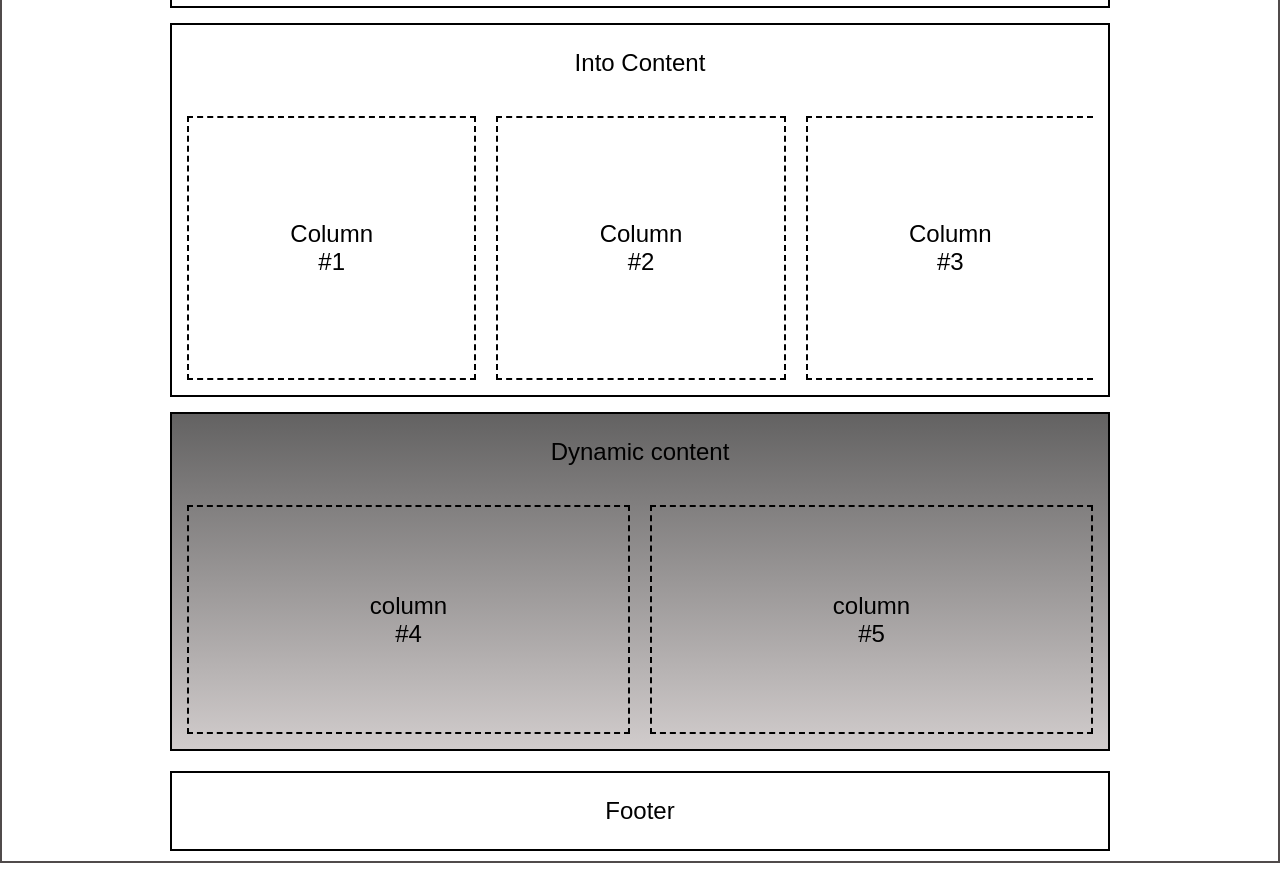
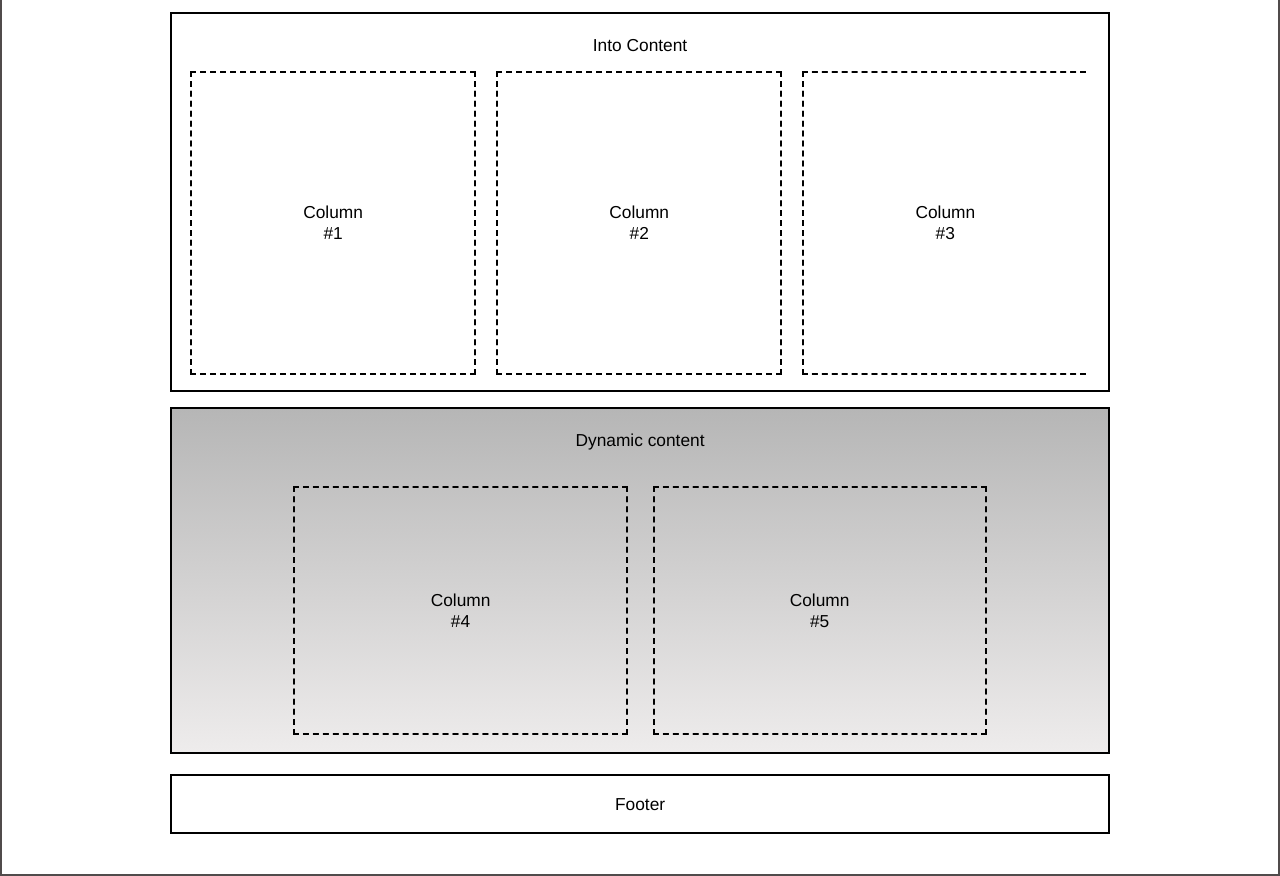
Before and after one commit to amartine59/modelbox_2, a plain HTML site: page index.html in a window 1280 px wide. Shown: the part 150-1026 px from the top of the page. Drawn offline with Linux system fonts and the light colour scheme.

Commit message:
Fixed the font used and some spacing around column 1-3 q :q

```diff
--- a/css/style.css
+++ b/css/style.css
@@ -1,40 +1,44 @@
 
 body{
   margin: 0;
-  padding: 0;
+  padding: 30px;
   text-align: center;
-  font-family: Arial, Helvetica, sans-serif;
-  font-size: 24px;
+  font-family: Helvetica, Sans-serif;
+  font-weight: lighter;
+  font-size: 13pt;
   min-width: 940px;
   border: 2px solid #504b4b;
 
 }
+p{margin:0px;}
 
 .container{
   width: 940px;
   margin: 0 auto;
 }
-
+.push-bottom{margin-bottom: 20px;}
 .d-flex{display: flex;}
 .justify-center{justify-content: center;}
 .align-center{align-items: center}
-.justify-content{justify-content: space-evenly;}
+.justify-content{justify-content:first baseline;}
 
 .header-wrapper{
   border: 2px solid black;
   margin-bottom: 15px;
+  height: 70px;
 }
 .into-content{
   border: 2px solid black;
   margin-bottom: 15px;
+
 }
 .column-wrapper{
-  padding: 15px;
+  padding: 15px 8px 15px 18px;
 }
 .column-1-3{
-  height: 260px;
+  height: 300px;
   border: 2px dashed black;
-  width: 100%;
+  width: 31%;
   margin-right:20px;
 }
 .column-2{
@@ -44,24 +48,25 @@ body{
 
 .dynamic-content{
   border: 2px solid black;
-  background: linear-gradient(rgb(99, 98, 98),rgb(209, 204, 204));
+  background: linear-gradient(rgb(182, 182, 182),rgb(238, 236, 236));
   margin-bottom:20px;
 }
 .content-wrapper{
-  padding: 15px;
+  padding: 15px 22px 17px 22px;
 }
 
 .column-4-5{
-  height: 225px;
+  height: 245px;
   border: 2px dashed black;
-  width: 100%;
+  width: 37%;
 }
 
 .column-4{
-  margin-right: 20px;
+  margin-right: 25px;
 }
 
 .footer{
   border: 2px solid black;
   margin-bottom: 10px;
+  height: 56px;
 }
--- a/index.html
+++ b/index.html
@@ -9,12 +9,12 @@
 </head>
 <body>
   <div class="container">
-    <p>Page</p>
+    <p class="push-bottom">Page</p>
     <header class="header-wrapper d-flex justify-center align-center">
       <p>Header</p>
     </header>
     <div class="into-content">
-      <p>Into Content</p>
+      <p><br/>Into Content</p>
       <div class="column-wrapper d-flex justify-content">
         <article class="column-1-3 d-flex justify-center align-center">
           <p>Column<br/>#1</p>
@@ -28,13 +28,13 @@
       </div>
     </div>
     <div class="dynamic-content">
-      <p>Dynamic content</p>
-      <div class="content-wrapper d-flex justify-content">
+      <p class="push-bottom"><br/>Dynamic content</p>
+      <div class="content-wrapper d-flex justify-center">
         <article class="column-4-5 column-4 d-flex justify-center align-center">
-          <p>column<br/>#4</p>
+          <p>Column<br/>#4</p>
         </article>
         <article class="column-4-5 d-flex justify-center align-center">
-          <p>column<br/>#5</p>
+          <p>Column<br/>#5</p>
         </article>
       </div>
     </div>
```
